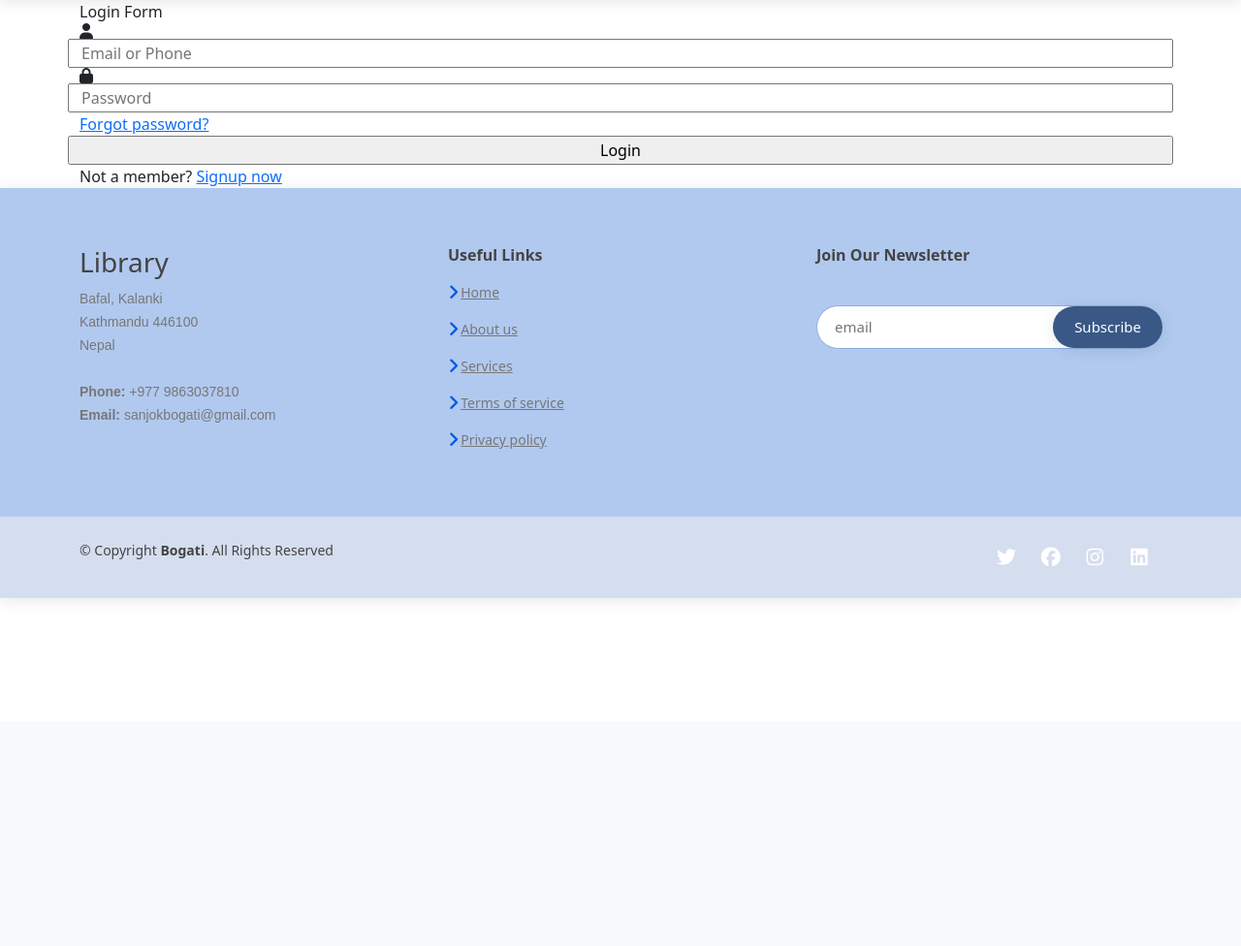
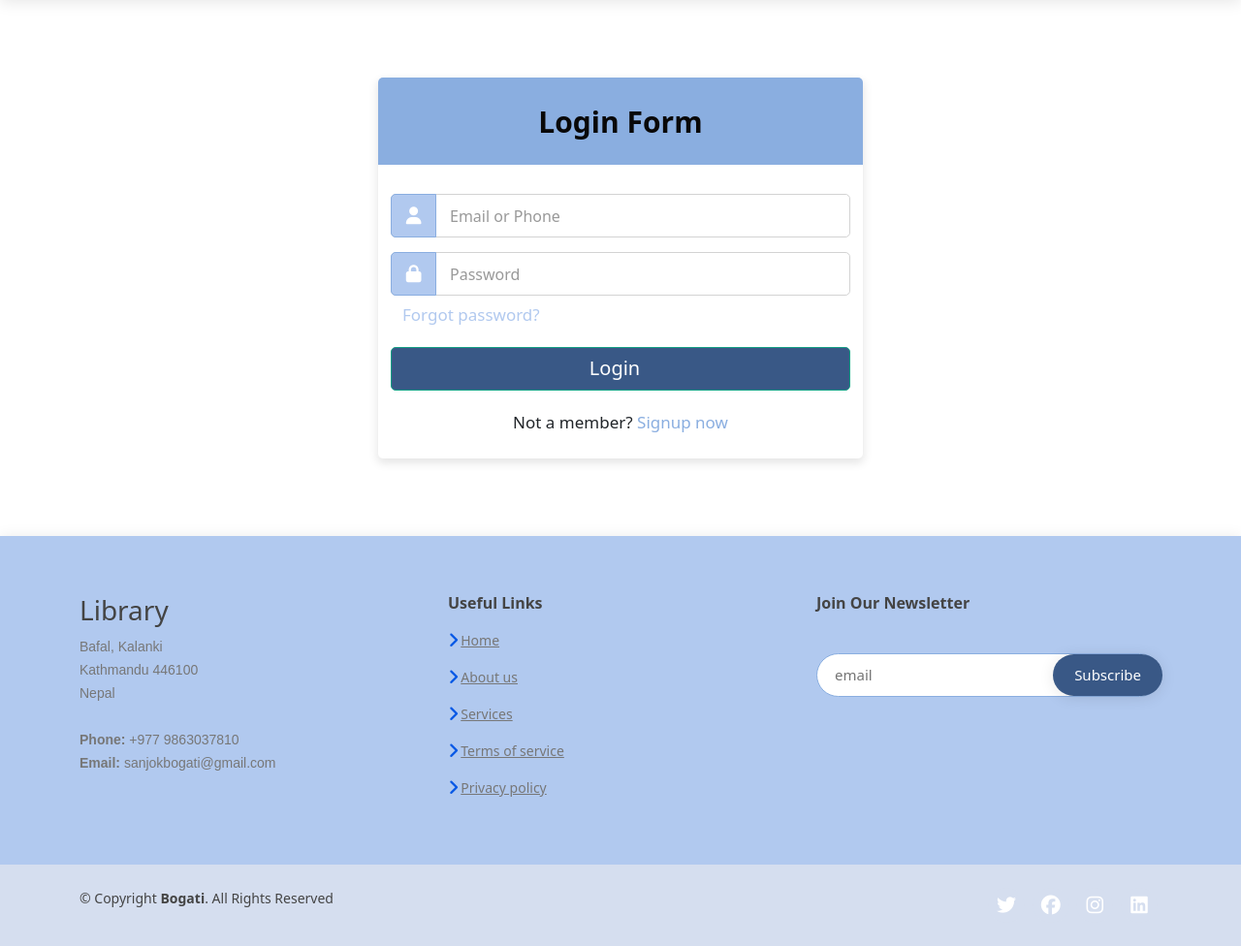
Before and after one commit to DeaaTH65/Library, a Django app: template templates/users/login.html in a window 1280 px wide. Shown: the part 56-1032 px from the top of the page at 97% size. Before the commit the page ends 673 px from the top, so only its background shows below. Run offline with Django 4.2, Linux system fonts and the light colour scheme; the template is opened without the code that fills it, so the values that code supplies are empty; parts of the project's set-up code (start-up, migrations or seed data) failed here and were passed over; some libraries are stand-ins or nearby versions.

Commit message:
login.css

```diff
--- /dev/null
+++ b/static/css/login.css
@@ -0,0 +1,113 @@
+@import url('https://fonts.googleapis.com/css2?family=Poppins:wght@200;300;400;500;600;700&display=swap');
+
+.login_container{
+  max-width: 540px;
+  padding: 0 20px;
+  margin: 80px auto;
+}
+
+.wrapper{
+  width: 100%;
+  background: #fff;
+  border-radius: 5px;
+  box-shadow: 0px 4px 10px 1px rgba(0,0,0,0.1);
+}
+
+.wrapper .title{
+  height: 90px;
+  background: #8AAEE0;
+  border-radius: 5px 5px 0 0;
+  color: #090808;
+  font-size: 30px;
+  font-weight: 600;
+  display: flex;
+  align-items: center;
+  justify-content: center;
+}
+
+.wrapper form{
+  padding: 30px 25px 25px 25px;
+}
+
+.wrapper form .row{
+  height: 45px;
+  margin-bottom: 15px;
+  position: relative;
+}
+
+.wrapper form .row input{
+  height: 100%;
+  width: 100%;
+  outline: none;
+  padding-left: 60px;
+  border-radius: 5px;
+  border: 1px solid lightgrey;
+  font-size: 16px;
+  transition: all 0.3s ease;
+}
+
+form .row input:focus{
+  border-color: #8AAEE0;
+  box-shadow: inset 0px 0px 2px 2px rgba(26,188,156,0.25);
+}
+
+form .row input::placeholder{
+  color: #999;
+}
+
+.wrapper form .row i{
+  position: absolute;
+  width: 47px;
+  height: 100%;
+  color: #fff;
+  font-size: 18px;
+  background: #B1C9EF;
+  border: 1px solid #8AAEE0;
+  border-radius: 5px 0 0 5px;
+  display: flex;
+  align-items: center;
+  justify-content: center;
+}
+
+.wrapper form .pass{
+  margin: -8px 0 20px 0;
+}
+
+.wrapper form .pass a{
+  color: #B1C9EF;
+  font-size: 17px;
+  text-decoration: none;
+}
+
+.wrapper form .pass a:hover{
+  text-decoration: underline;
+}
+
+.wrapper form .button input{
+  color: #fff;
+  font-size: 20px;
+  font-weight: 500;
+  padding-left: 0px;
+  background: #395886;
+  border: 1px solid #16a085;
+  cursor: pointer;
+}
+
+form .button input:hover{
+  background: #638ECB;
+}
+
+.wrapper form .signup-link{
+  text-align: center;
+  margin-top: 20px;
+  font-size: 17px;
+}
+
+.wrapper form .signup-link a{
+  color: #8AAEE0;
+  text-decoration: none;
+}
+
+form .signup-link a:hover{
+  text-decoration: underline;
+}
--- a/templates/main/base.html
+++ b/templates/main/base.html
@@ -12,6 +12,10 @@
     <link href="{% static 'css/footer.css' %}" rel="stylesheet">
     <link href="{% static 'css/about.css' %}" rel="stylesheet">
     <link href="{% static 'css/contact.css' %}" rel="stylesheet">
+
+    <link rel="stylesheet" href="{% static "css/login.css" %}">
+    <link rel="stylesheet" href="https://cdnjs.cloudflare.com/ajax/libs/font-awesome/5.15.2/css/all.min.css"/>
+
     <link href="https://cdn.jsdelivr.net/npm/bootstrap@5.3.2/dist/css/bootstrap.min.css" rel="stylesheet" integrity="sha384-T3c6CoIi6uLrA9TneNEoa7RxnatzjcDSCmG1MXxSR1GAsXEV/Dwwykc2MPK8M2HN" crossorigin="anonymous">
 
     <script src="https://kit.fontawesome.com/b3539e6854.js" crossorigin="anonymous"></script>
--- a/templates/users/login.html
+++ b/templates/users/login.html
@@ -3,7 +3,7 @@
 {% block title %}Login{% endblock title %}
 
 {% block content %}
-<div class="container">
+<div class="login_container">
     <div class="wrapper">
         <div class="title"><span>Login Form</span></div>
         <form action="#">
```
